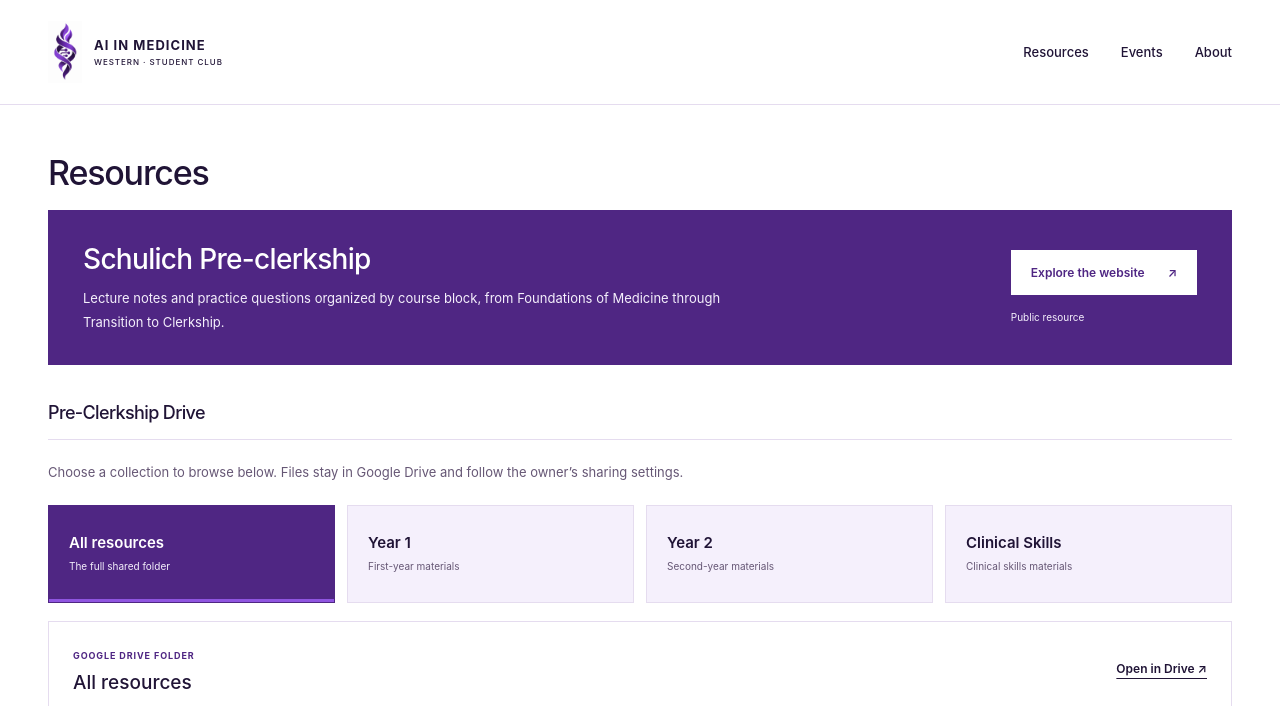
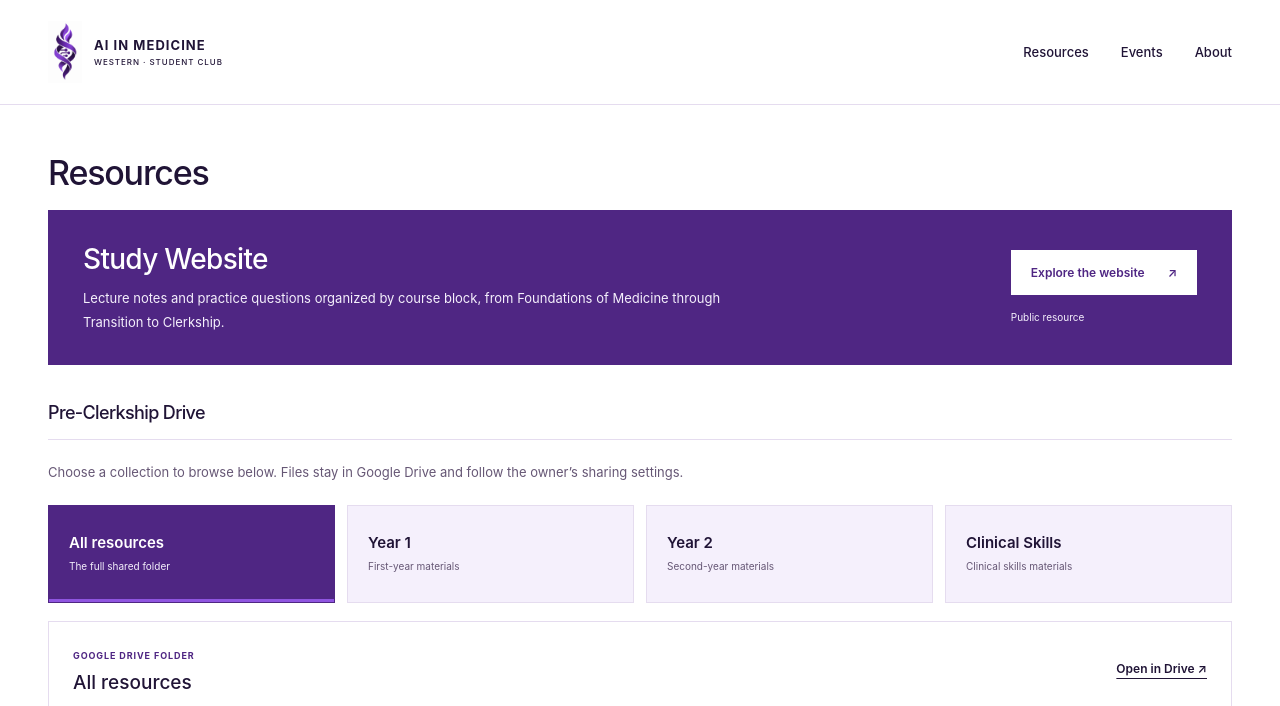
Before and after one commit to AshishSara/ai-in-medicine, a website: page index.html in a window 1280 px wide. Shown: the top 706 px of the page. Drawn offline with Linux system fonts and the light colour scheme.

Commit message:
Rename the featured resource to Study Website

```diff
--- a/data/resources.json
+++ b/data/resources.json
@@ -2,7 +2,7 @@
   {
     "id": "schulich-preclerkship",
     "kind": "website",
-    "title": "Schulich Pre-clerkship",
+    "title": "Study Website",
     "description": "Lecture notes and practice questions organized by course block, from Foundations of Medicine through Transition to Clerkship.",
     "url": "https://schulichmed.github.io/preclerkship/",
     "access": "public"
--- a/index.html
+++ b/index.html
@@ -29,7 +29,7 @@
     <section class="resources-section section-wrap" id="resources" aria-labelledby="resources-title">
       <div class="section-heading"><h1 id="resources-title">Resources</h1></div>
       <div id="resource-library" aria-live="polite" aria-busy="true"><p class="resource-notice">Loading study resources…</p></div>
-      <noscript><p class="noscript-note">Browse <a href="https://schulichmed.github.io/preclerkship/">Schulich Pre-clerkship</a> or <a href="https://drive.google.com/drive/folders/1Dn4awPOxOo0gqo8yoCTwYPSEZkyJxXqh?usp=sharing">open the Pre-Clerkship Drive</a>. Enable JavaScript for the embedded folder browser.</p></noscript>
+      <noscript><p class="noscript-note">Browse the <a href="https://schulichmed.github.io/preclerkship/">Study Website</a> or <a href="https://drive.google.com/drive/folders/1Dn4awPOxOo0gqo8yoCTwYPSEZkyJxXqh?usp=sharing">open the Pre-Clerkship Drive</a>. Enable JavaScript for the embedded folder browser.</p></noscript>
     </section>
 
     <section class="events-section section-wrap" id="events" aria-labelledby="events-title">
```
